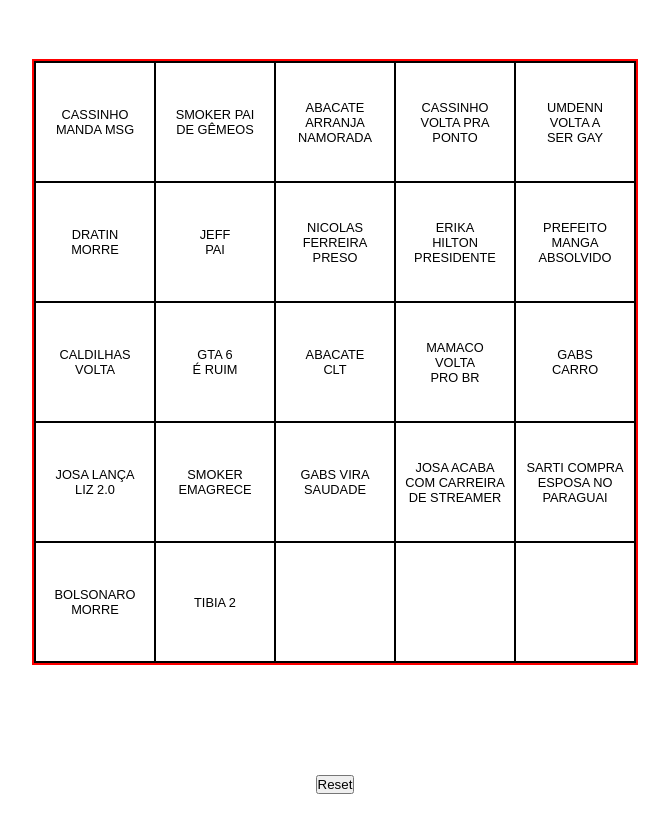
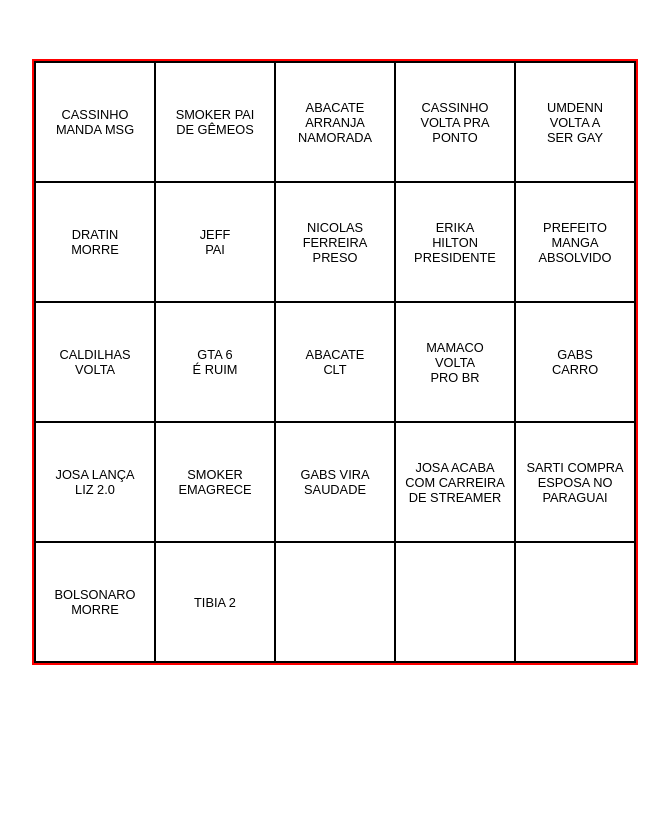
Before and after one commit to ProfessoraBianca/Bingo, a plain HTML site: page index.html in a window 1280 px wide. Shown: the part 120-946 px from the top of the page, without its empty margins (305-974 px from the left). After the commit the page ends 863 px from the top, so only its background shows below. Drawn offline with Linux system fonts and the light colour scheme; no server answers.

```diff
--- a/index.html
+++ b/index.html
@@ -98,7 +98,7 @@
             <td></td>
         </tr>
     </table>
-<button id="resetBtn" style="margin-bottom: 2rem;" onclick="resetDOM()">Reset</button>
+
 </body>
 <script src="script.js"></script>
 
```
